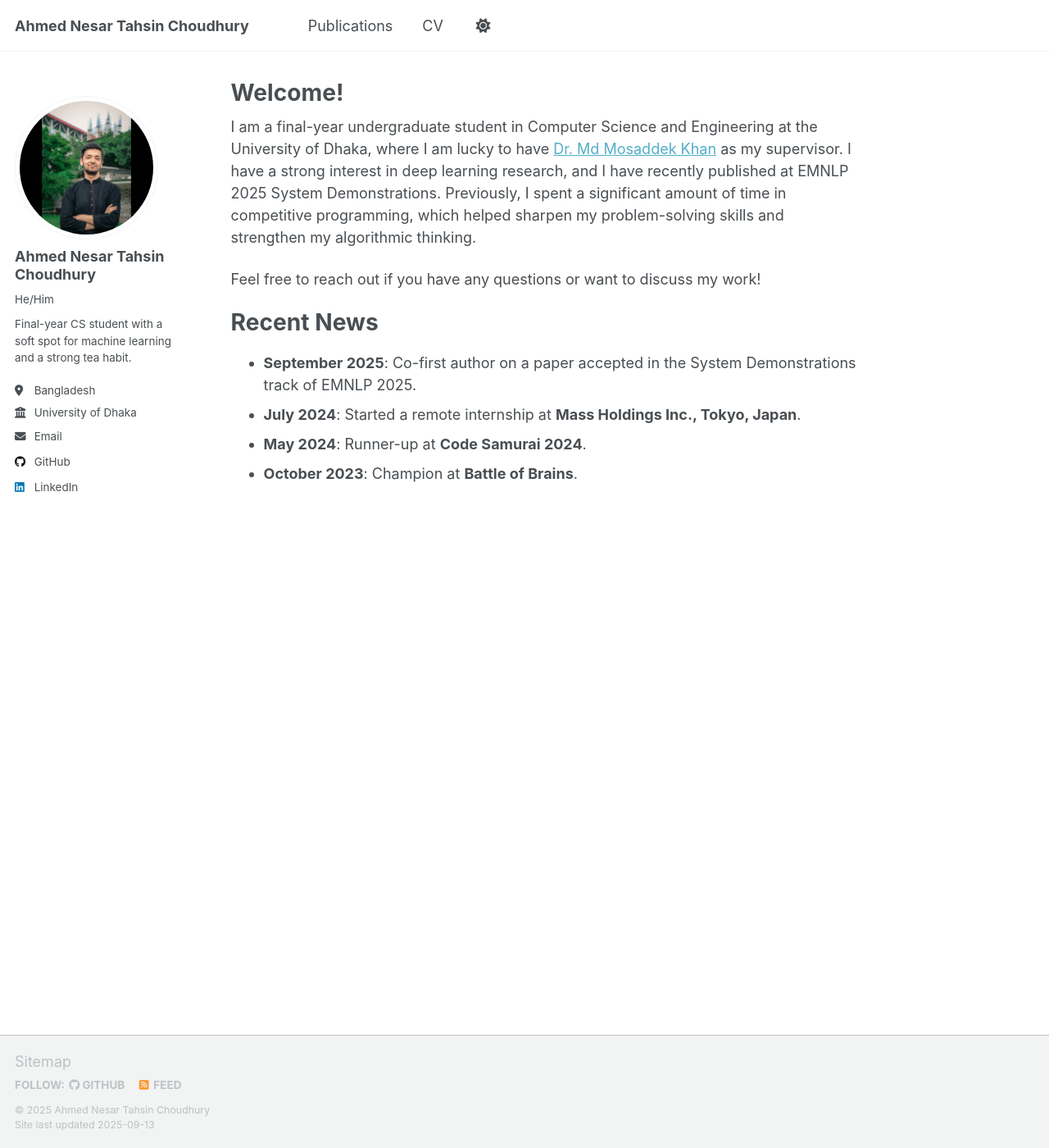
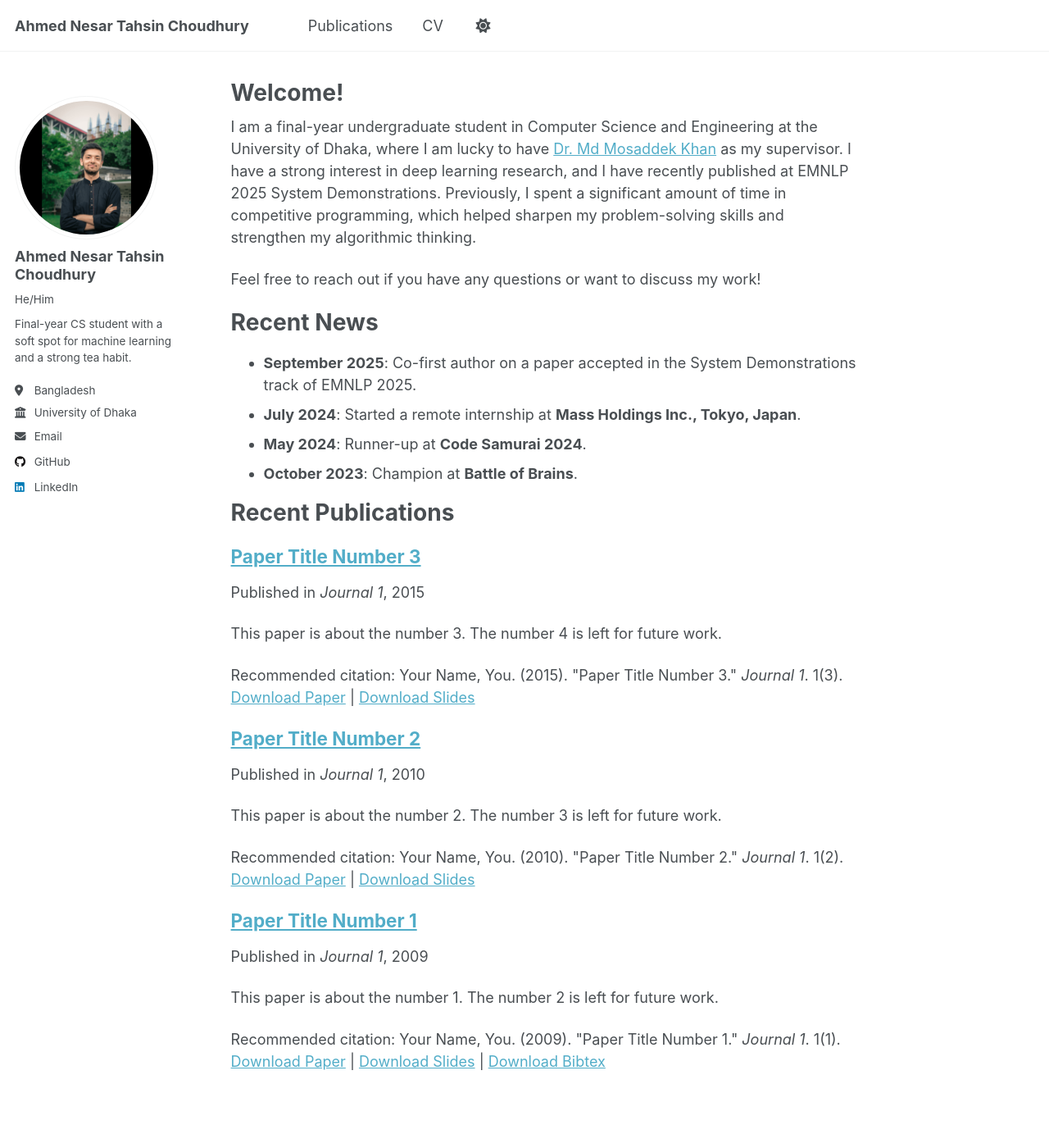
Before and after one commit to tahsinchoudhury/tahsinchoudhury.github.io, a Jekyll site: the page built from _pages/about.md, in a window 1280 px wide and 1400 px high. Shown: the whole window at 82% size. Built offline with Jekyll 4.4.1, drawn with Linux system fonts in a browser that asks for light colours; a script that is not in the unit is left out.

Commit message:
experimenting with publications

```diff
--- a/_pages/about.md
+++ b/_pages/about.md
@@ -17,6 +17,13 @@ Recent News
 - **July 2024**: Started a remote internship at **Mass Holdings Inc., Tokyo, Japan**.
 - **May 2024**: Runner-up at **Code Samurai 2024**.
 - **October 2023**: Champion at **Battle of Brains**.
+
+Recent Publications
+======
+{% include base_path %}
+{% for post in site.publications reversed limit:3 %}
+  {% include archive-single.html %}
+{% endfor %}
 
 <!-- ---
 permalink: /
```
